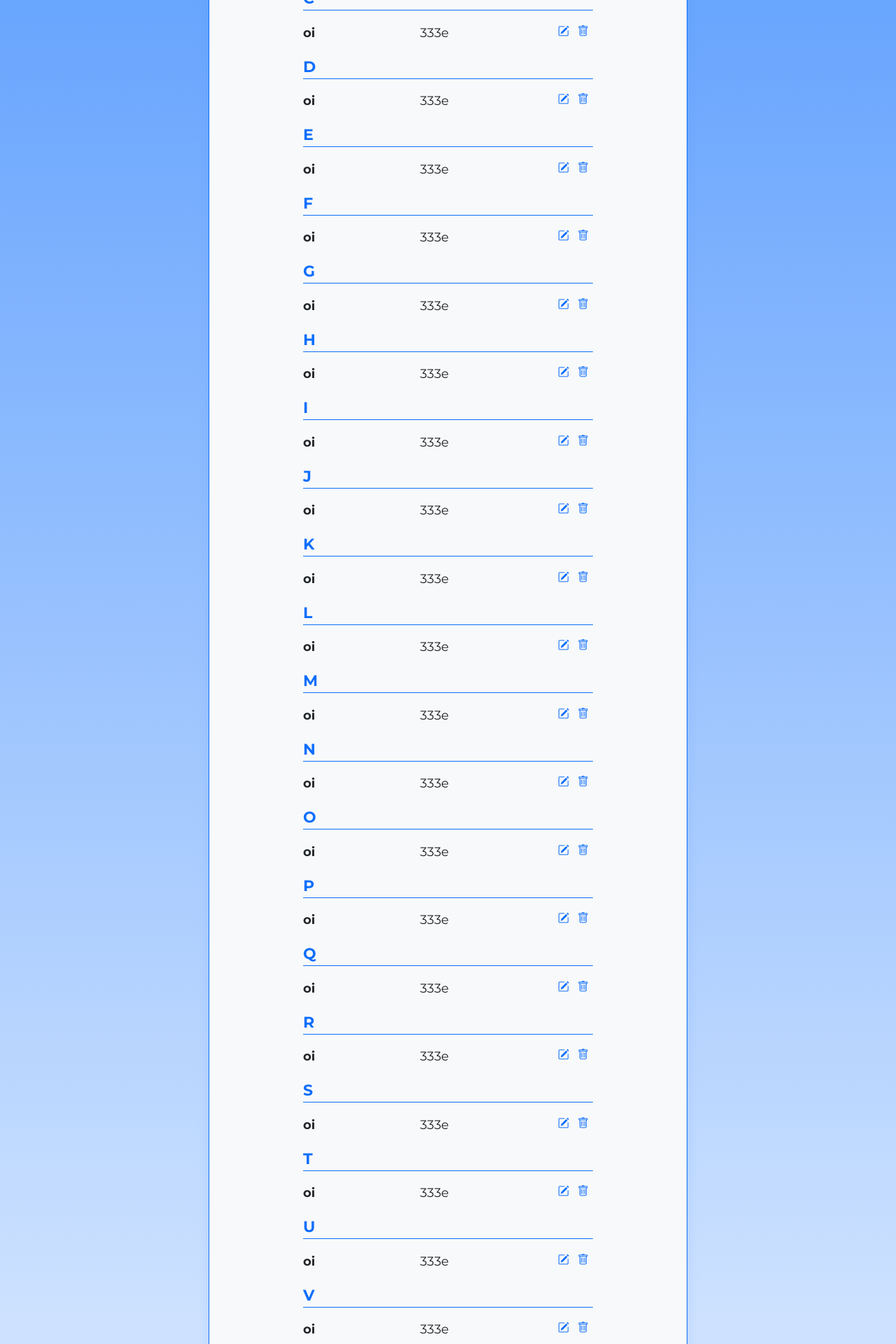
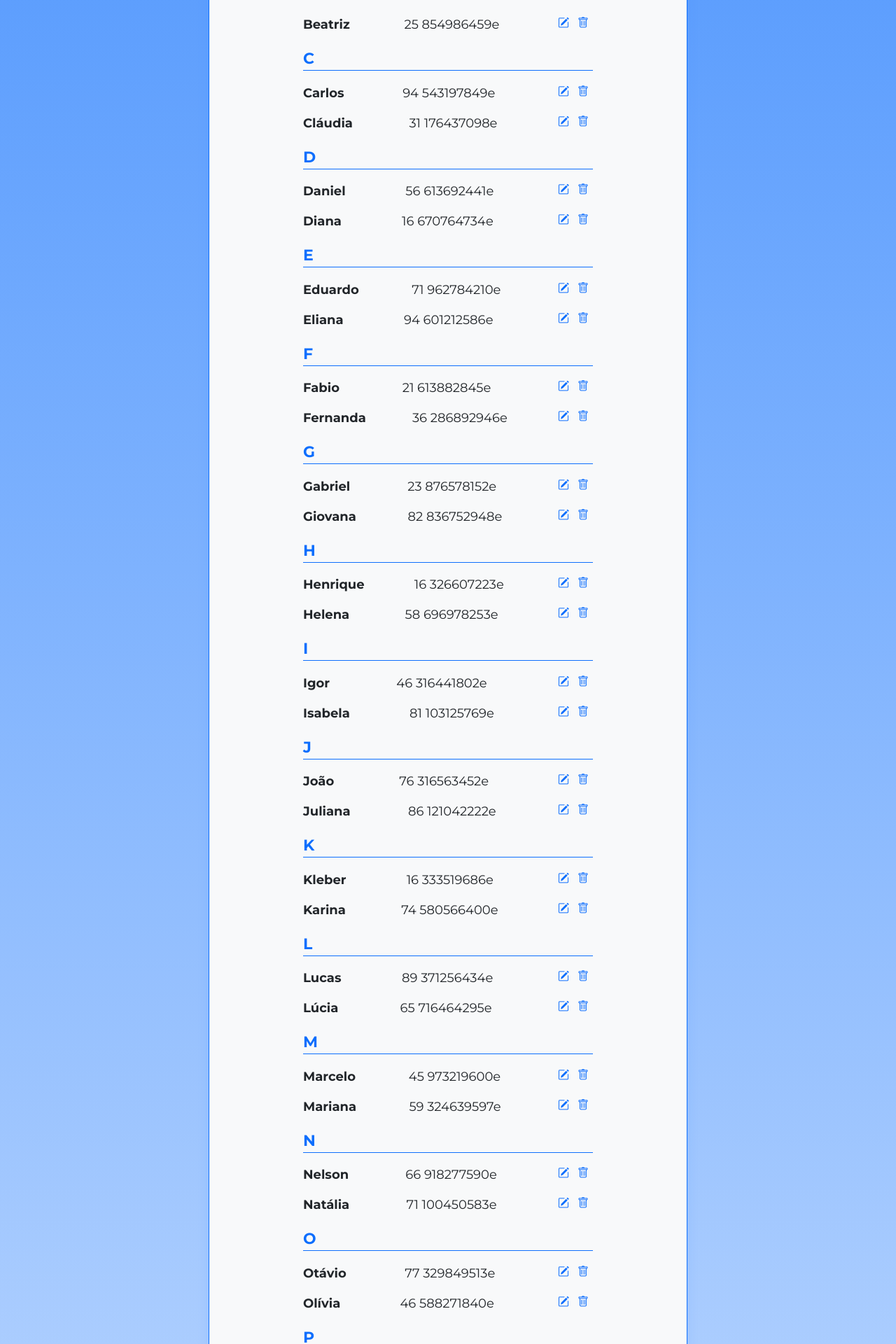
Before and after one commit to isabelmaito/projeto-angular18, an Angular app: page / in a window 1280 px wide. Shown: the part 820-2740 px from the top of the page at 70% size. Built offline with nearby package versions, Linux system fonts and the light colour scheme; a web font is replaced by a local one.

Commit message:
Importando o JSON, filtrando contatos e exibindo contatos por letra

```diff
--- /dev/null
+++ b/src/app/agenda.json
@@ -0,0 +1,55 @@
+[
+    {"id": 1, "nome": "Ana", "telefone": "29 278869420"},
+    {"id": 2, "nome": "Antônio", "telefone": "38 128451235"},
+    {"id": 2, "nome": "Ágata", "telefone": "38 128451235"},
+    {"id": 3, "nome": "Bruno", "telefone": "95 695521583"},
+    {"id": 4, "nome": "Beatriz", "telefone": "25 854986459"},
+    {"id": 5, "nome": "Carlos", "telefone": "94 543197849"},
+    {"id": 6, "nome": "Cláudia", "telefone": "31 176437098"},
+    {"id": 7, "nome": "Daniel", "telefone": "56 613692441"},
+    {"id": 8, "nome": "Diana", "telefone": "16 670764734"},
+    {"id": 9, "nome": "Eduardo", "telefone": "71 962784210"},
+    {"id": 10, "nome": "Eliana", "telefone": "94 601212586"},
+    {"id": 11, "nome": "Fabio", "telefone": "21 613882845"},
+    {"id": 12, "nome": "Fernanda", "telefone": "36 286892946"},
+    {"id": 13, "nome": "Gabriel", "telefone": "23 876578152"},
+    {"id": 14, "nome": "Giovana", "telefone": "82 836752948"},
+    {"id": 15, "nome": "Henrique", "telefone": "16 326607223"},
+    {"id": 16, "nome": "Helena", "telefone": "58 696978253"},
+    {"id": 17, "nome": "Igor", "telefone": "46 316441802"},
+    {"id": 18, "nome": "Isabela", "telefone": "81 103125769"},
+    {"id": 19, "nome": "João", "telefone": "76 316563452"},
+    {"id": 20, "nome": "Juliana", "telefone": "86 121042222"},
+    {"id": 21, "nome": "Kleber", "telefone": "16 333519686"},
+    {"id": 22, "nome": "Karina", "telefone": "74 580566400"},
+    {"id": 23, "nome": "Lucas", "telefone": "89 371256434"},
+    {"id": 24, "nome": "Lúcia", "telefone": "65 716464295"},
+    {"id": 25, "nome": "Marcelo", "telefone": "45 973219600"},
+    {"id": 26, "nome": "Mariana", "telefone": "59 324639597"},
+    {"id": 27, "nome": "Nelson", "telefone": "66 918277590"},
+    {"id": 28, "nome": "Natália", "telefone": "71 100450583"},
+    {"id": 29, "nome": "Otávio", "telefone": "77 329849513"},
+    {"id": 30, "nome": "Olívia", "telefone": "46 588271840"},
+    {"id": 31, "nome": "Paulo", "telefone": "88 337812653"},
+    {"id": 32, "nome": "Patrícia", "telefone": "82 634070502"},
+    {"id": 33, "nome": "Quirino", "telefone": "34 377667996"},
+    {"id": 34, "nome": "Queila", "telefone": "58 710806340"},
+    {"id": 35, "nome": "Rafael", "telefone": "52 794950878"},
+    {"id": 36, "nome": "Renata", "telefone": "48 881351523"},
+    {"id": 37, "nome": "Sérgio", "telefone": "36 725382335"},
+    {"id": 38, "nome": "Sandra", "telefone": "46 945695132"},
+    {"id": 39, "nome": "Thiago", "telefone": "79 860343483"},
+    {"id": 40, "nome": "Tatiana", "telefone": "92 391918653"},
+    {"id": 41, "nome": "Ubiratan", "telefone": "22 111691083"},
+    {"id": 42, "nome": "Úrsula", "telefone": "92 702488980"},
+    {"id": 43, "nome": "Vitor", "telefone": "40 769490767"},
+    {"id": 44, "nome": "Vanessa", "telefone": "37 290073018"},
+    {"id": 45, "nome": "Wagner", "telefone": "29 707593374"},
+    {"id": 46, "nome": "Wanessa", "telefone": "34 726018755"},
+    {"id": 47, "nome": "Xavier", "telefone": "95 778422977"},
+    {"id": 48, "nome": "Xênia", "telefone": "96 248413886"},
+    {"id": 49, "nome": "Yuri", "telefone": "65 419637955"},
+    {"id": 50, "nome": "Yasmin", "telefone": "69 433926906"},
+    {"id": 51, "nome": "Zacarias", "telefone": "23 296915638"},
+    {"id": 52, "nome": "Zuleica", "telefone": "30 674550130"}
+]
--- a/src/app/app.component.html
+++ b/src/app/app.component.html
@@ -1,10 +1,14 @@
 <app-container>
   <app-cabecalho></app-cabecalho>
 
-  @for (letra of alfabeto; track letra){
+  @for (letra of alfabeto; track letra) {
   <app-separador>
     {{ letra }}
   </app-separador>
-  <app-contato nome="oi" telefone="333"></app-contato>
-  }
+  @for(contato of filtrarContatosPorLetraInicial(letra); track contato.id) {
+  <app-contato
+    [nome]="contato.nome"
+    [telefone]="contato.telefone"
+  ></app-contato>
+  } }
 </app-container>
--- a/src/app/app.component.ts
+++ b/src/app/app.component.ts
@@ -6,6 +6,13 @@ import { CabecalhoComponent } from './componentes/cabecalho/cabecalho.component'
 import { SeparadorComponent } from './componentes/separador/separador.component';
 import { ContatoComponent } from './componentes/contato/contato.component';
 
+interface Contato {
+  id: number;
+  nome: string;
+  telefone: string;
+}
+
+import agenda from './agenda.json';
 @Component({
   selector: 'app-root',
   standalone: true,
@@ -22,4 +29,11 @@ import { ContatoComponent } from './componentes/contato/contato.component';
 })
 export class AppComponent {
   alfabeto: string = 'abcdefghijklmnopqrstuvwxyz';
+  contatos: Contato[] = agenda;
+
+  filtrarContatosPorLetraInicial(letra: string): Contato[] {
+    return this.contatos.filter((contato) => {
+      return contato.nome.toLowerCase().startsWith(letra);
+    });
+  }
 }
--- a/tsconfig.json
+++ b/tsconfig.json
@@ -2,6 +2,7 @@
 {
   "compileOnSave": false,
   "compilerOptions": {
+    "resolveJsonModule": true,
     "outDir": "./dist/out-tsc",
     "forceConsistentCasingInFileNames": true,
     "strict": true,
```
